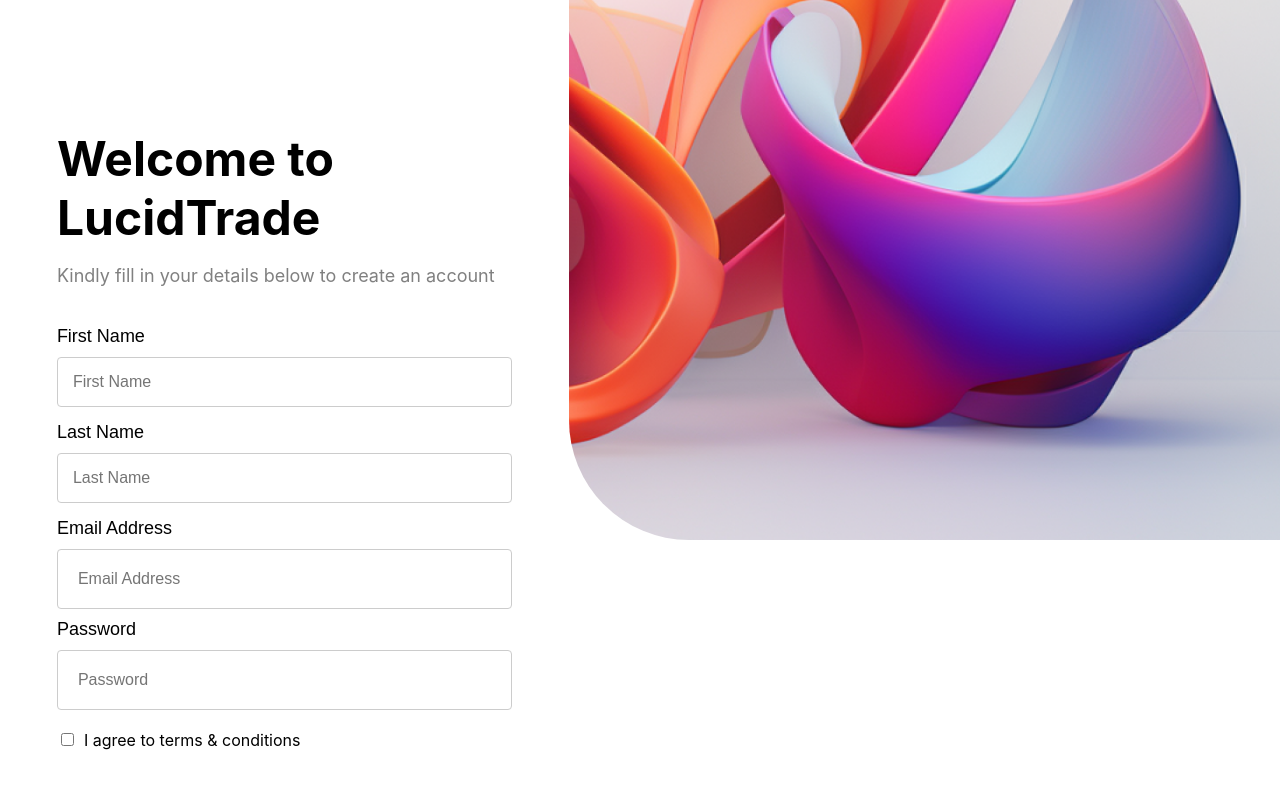
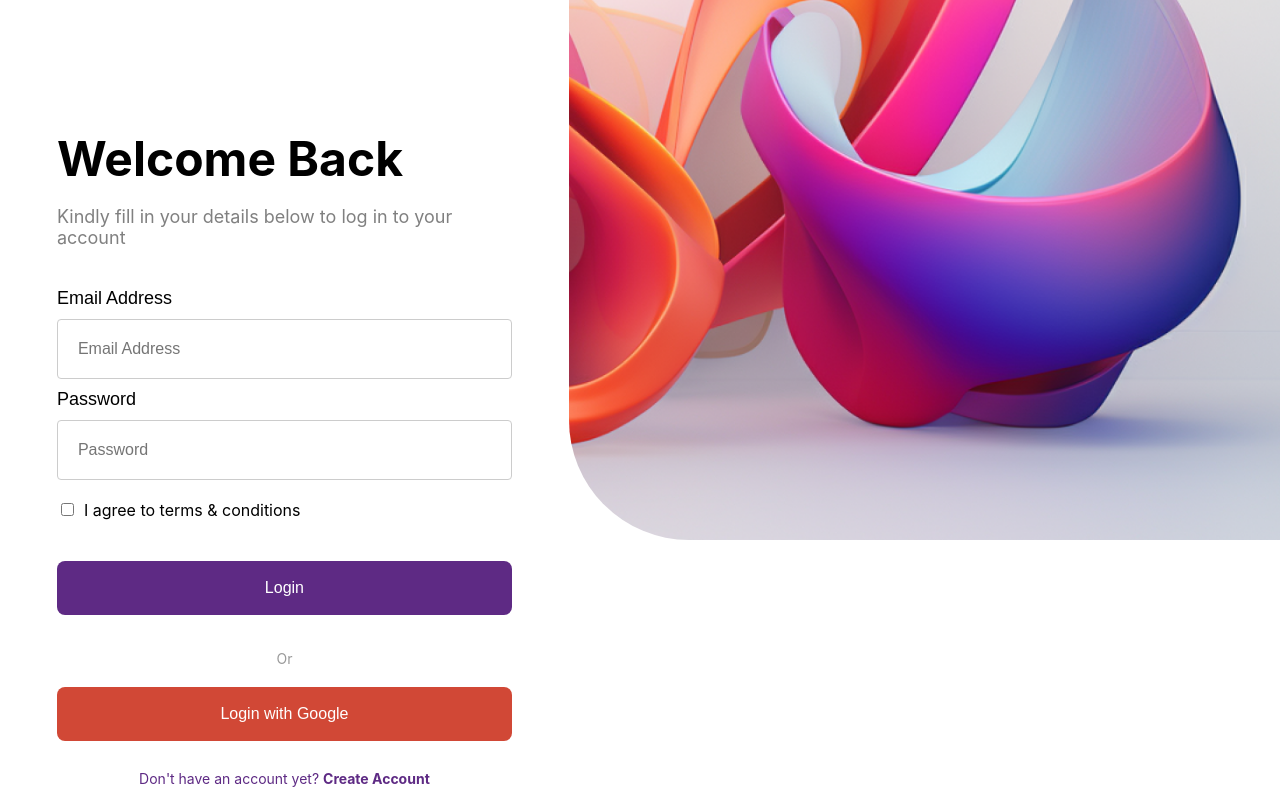
Before and after one commit to LucidTrade-O-EL/lucidtrade, a React (Create React App) app: page / in a window 1280 px wide. Shown: the part 260-1049 px from the top of the page. Built offline with nearby package versions, Linux system fonts and the light colour scheme.

Commit message:
Login and Sig up

```diff
--- a/src/Login.tsx
+++ b/src/Login.tsx
@@ -1,54 +1,75 @@
+import React, { FormEvent } from 'react';
 import "./Login.css"; // Make sure to create a corresponding CSS file
-import abstractArt from "/Users/omnisceo/Desktop/LucidTrade_Project/lucidtrade/src/photos/LoginPic1.png"; // Correct path to your abstract art image
-import logoIcon from "/Users/omnisceo/Desktop/LucidTrade_Project/lucidtrade/src/photos/transparent.svg";
+import abstractArt from "/Users/omnisceo/Desktop/LucidTrade_Project/lucidtrade/src/photos/LoginPic1.png"; // Image path
+import logoIcon from "/Users/omnisceo/Desktop/LucidTrade_Project/lucidtrade/src/photos/transparent.svg"; // Image path
 
 const Login = () => {
+  // Function to handle form submission
+  const handleSubmit = async (event: FormEvent<HTMLFormElement>) => {
+    event.preventDefault(); // Prevent the default form submission behavior
+
+    const target = event.target as typeof event.target & {
+      email: { value: string };
+      password: { value: string };
+    };
+
+    // Creating an object to hold login data
+    const loginData = {
+      email: target.email.value,
+      password: target.password.value
+    };
+
+    // Sending the POST request to your API for login
+    try {
+      const response = await fetch('http://localhost:8080/api/auth/login', {
+        method: 'POST',
+        headers: {
+          'Content-Type': 'application/json'
+        },
+        body: JSON.stringify(loginData)
+      });
+
+      const data = await response.json(); // Assuming the server responds with JSON
+      console.log(data); // Logging the response to the console
+
+      // Here you could handle redirection or update local state based on the response
+    } catch (error) {
+      console.error('Error:', error);
+    }
+  };
+
   return (
     <div className="login-container">
       <div className="login-form">
         <header className="login-header">
           <img src={logoIcon} alt="Logo" className="logo" />
-          <h1>Welcome to Back</h1>
-          <p>Kindly fill in your details below to create an account</p>
+          <h1>Welcome Back</h1>
+          <p>Kindly fill in your details below to log in to your account</p>
         </header>
 
-
-
-        <form className="login-form-emailAndPassword" >
-            <div className="input-wrapper">
-              <h2 className="EmailPassword" >Email Address</h2>
-              <input type="email" placeholder="Email Address" required />
-            </div>
-            <div className="input-wrapper">
-              <h2 className="EmailPassword" >Password</h2>
-              <input type="password" placeholder="Password" required />
+        <form className="login-form-emailAndPassword" onSubmit={handleSubmit}>
+          <div className="input-wrapper">
+            <h2 className="EmailPassword">Email Address</h2>
+            <input name="email" type="email" placeholder="Email Address" required />
           </div>
-
+          <div className="input-wrapper">
+            <h2 className="EmailPassword">Password</h2>
+            <input name="password" type="password" placeholder="Password" required />
+          </div>
 
           <div className="terms-container">
             <input type="checkbox" id="terms" />
             <label htmlFor="terms">I agree to terms & conditions</label>
           </div>
 
-
-          <button type="submit" className="login-button">
-            Login
-          </button>
-
+          <button type="submit" className="login-button">Login</button>
 
           <div className="separator">Or</div>
-          <button type="button" className="google-button">
-            Login with Google
-          </button>
+          <button type="button" className="google-button">Login with Google</button>
         </form>
 
-
-
-
         <footer className="login-footer">
-          <p>
-            Don't have an account yet? <a href="/signup">Create Account</a>
-          </p>
+          <p>Don't have an account yet? <a href="/signup">Create Account</a></p>
         </footer>
       </div>
       <div className="login-graphics">
--- a/src/Routes.tsx
+++ b/src/Routes.tsx
@@ -8,8 +8,8 @@ import SignUp from "./Signup";
 const AppRoutes = () => (
   <Router>
     <Routes>
-      {/* <Route path="/" element={<Login />} /> */}
-      <Route path="/" element={<SignUp />} />
+      <Route path="/" element={<Login />} />
+      {/* <Route path="/" element={<SignUp />} /> */}
     </Routes>
   </Router>
 );
--- a/src/Signup.tsx
+++ b/src/Signup.tsx
@@ -1,8 +1,51 @@
+import React, { FormEvent } from 'react';
 import "./SignUp.css"; // Make sure to create a corresponding CSS file
-import abstractArt from "/Users/omnisceo/Desktop/LucidTrade_Project/lucidtrade/src/photos/LoginPic1.png"; // Correct path to your abstract art image
+import abstractArt from "/Users/omnisceo/Desktop/LucidTrade_Project/lucidtrade/src/photos/LoginPic1.png";
 import logoIcon from "/Users/omnisceo/Desktop/LucidTrade_Project/lucidtrade/src/photos/transparent.svg";
 
 const SignUp = () => {
+  // Function to handle form submission with proper TypeScript typing
+  const handleSubmit = async (event: FormEvent<HTMLFormElement>) => {
+    event.preventDefault(); // Prevent the default form submission behavior
+
+    const target = event.target as typeof event.target & {
+      firstName: { value: string };
+      lastName: { value: string };
+      email: { value: string };
+      phoneNumber: { value: string };
+      password: { value: string };
+      confirmPassword: { value: string };
+    };
+
+    // Creating an object to hold form data
+    const formData = {
+      firstName: target.firstName.value,
+      lastName: target.lastName.value,
+      email: target.email.value,
+      phoneNumber: target.phoneNumber.value,
+      password: target.password.value,
+      confirmPassword: target.confirmPassword.value
+    };
+
+    // Sending the POST request to your API
+    try {
+      const response = await fetch(' http://localhost:8080/api/auth/register', {
+        method: 'POST',
+        headers: {
+          'Content-Type': 'application/json'
+        },
+        body: JSON.stringify(formData)
+      });
+
+      const data = await response.json(); // Assuming the server responds with JSON
+      console.log(data); // Logging the response to the console
+
+      // You can redirect the user or clear the form here, depending on your application's needs
+    } catch (error) {
+      console.error('Error:', error);
+    }
+  };
+
   return (
     <div className="login-container">
       <div className="login-form">
@@ -12,51 +55,45 @@ const SignUp = () => {
           <p>Kindly fill in your details below to create an account</p>
         </header>
 
-
-
-        <form className="login-form-emailAndPassword" >
+        <form className="login-form-emailAndPassword" onSubmit={handleSubmit}>
           <div className="input-wrapper">
-              <h2 className="EmailPassword" >First Name</h2>
-              <input type="firstName" placeholder="First Name" required />
+            <h2 className="EmailPassword">First Name</h2>
+            <input name="firstName" type="text" placeholder="First Name" required />
           </div>
           <div className="input-wrapper">
-              <h2 className="EmailPassword" >Last Name</h2>
-              <input type="lastName" placeholder="Last Name" required />
+            <h2 className="EmailPassword">Last Name</h2>
+            <input name="lastName" type="text" placeholder="Last Name" required />
           </div>
           <div className="input-wrapper">
-              <h2 className="EmailPassword" >Email Address</h2>
-              <input type="email" placeholder="Email Address" required />
+            <h2 className="EmailPassword">Email Address</h2>
+            <input name="email" type="email" placeholder="Email Address" required />
           </div>
           <div className="input-wrapper">
-              <h2 className="EmailPassword" >Password</h2>
-              <input type="password" placeholder="Password" required />
+            <h2 className="EmailPassword">Phone Number</h2>
+            <input name="phoneNumber" type="text" placeholder="Phone Number" required />
           </div>
-
+          <div className="input-wrapper">
+            <h2 className="EmailPassword">Password</h2>
+            <input name="password" type="password" placeholder="Password" required />
+          </div>
+          <div className="input-wrapper">
+            <h2 className="EmailPassword">Confirm Password</h2>
+            <input name="confirmPassword" type="password" placeholder="Confirm Password" required />
+          </div>
 
           <div className="terms-container">
             <input type="checkbox" id="terms" />
             <label htmlFor="terms">I agree to terms & conditions</label>
           </div>
 
-
-          <button type="submit" className="login-button">
-            Login
-          </button>
-
+          <button type="submit" className="login-button">Login</button>
 
           <div className="separator">Or</div>
-          <button type="button" className="google-button">
-            Login with Google
-          </button>
+          <button type="button" className="google-button">Login with Google</button>
         </form>
 
-
-
-
         <footer className="login-footer">
-          <p>
-            Don't have an account yet? <a href="/signup">Create Account</a>
-          </p>
+          <p>Don't have an account yet? <a href="/signup">Create Account</a></p>
         </footer>
       </div>
       <div className="login-graphics">
```
Lines whose indentation alone changed are shown as unchanged.
